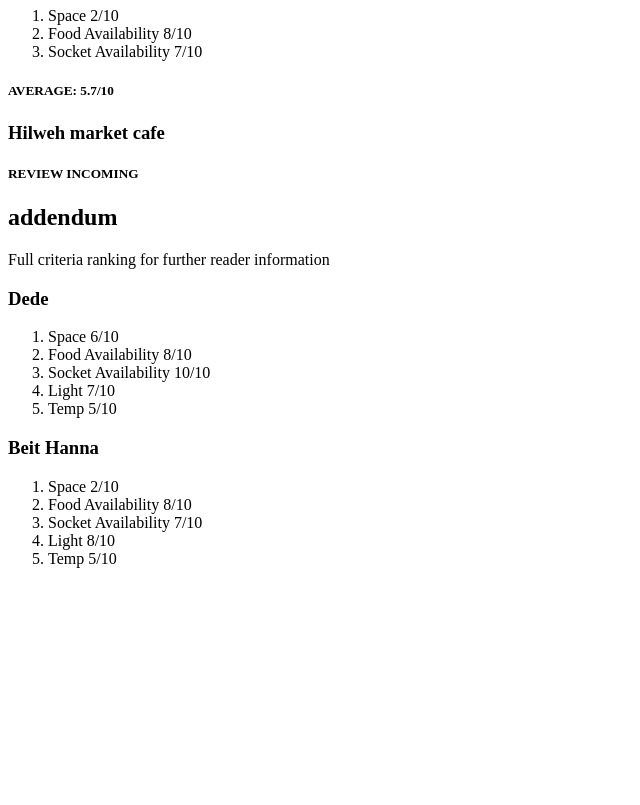
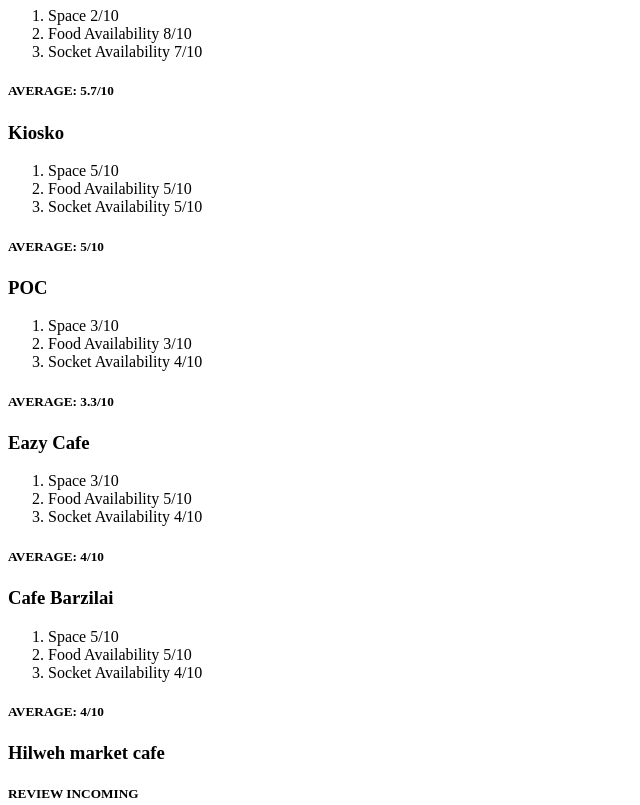
Before and after one commit to GILREICH1/GILREICH1.github.io, a plain HTML site: page index.html in a window 1280 px wide. Shown: the part 860-1665 px from the top of the page, without its empty margins (0-640 px from the left). Before the commit the page ends 1444 px from the top, so only its background shows below. Drawn offline with Linux system fonts and the light colour scheme.

Commit message:
more ratings

```diff
--- a/index.html
+++ b/index.html
@@ -57,6 +57,42 @@
         <h5>AVERAGE: 5.7/10</h5>
     </div>
     <div>
+        <h3>Kiosko</h3>
+        <ol>
+            <li>Space 5/10</li>
+            <li>Food Availability 5/10</li>
+            <li>Socket Availability 5/10</li>
+        </ol>
+        <h5>AVERAGE: 5/10</h5>
+    </div>
+    <div>
+        <h3>POC</h3>
+        <ol>
+            <li>Space 3/10</li>
+            <li>Food Availability 3/10</li>
+            <li>Socket Availability 4/10</li>
+        </ol>
+        <h5>AVERAGE: 3.3/10</h5>
+    </div>
+    <div>
+        <h3>Eazy Cafe</h3>
+        <ol>
+            <li>Space 3/10</li>
+            <li>Food Availability 5/10</li>
+            <li>Socket Availability 4/10</li>
+        </ol>
+        <h5>AVERAGE: 4/10</h5>
+    </div>
+    <div>
+        <h3>Cafe Barzilai</h3>
+        <ol>
+            <li>Space 5/10</li>
+            <li>Food Availability 5/10</li>
+            <li>Socket Availability 4/10</li>
+        </ol>
+        <h5>AVERAGE: 4/10</h5>
+    </div>
+    <div>
         <h3>Hilweh market cafe</h3>
         <h5>REVIEW INCOMING</h5>
     </div>
```
